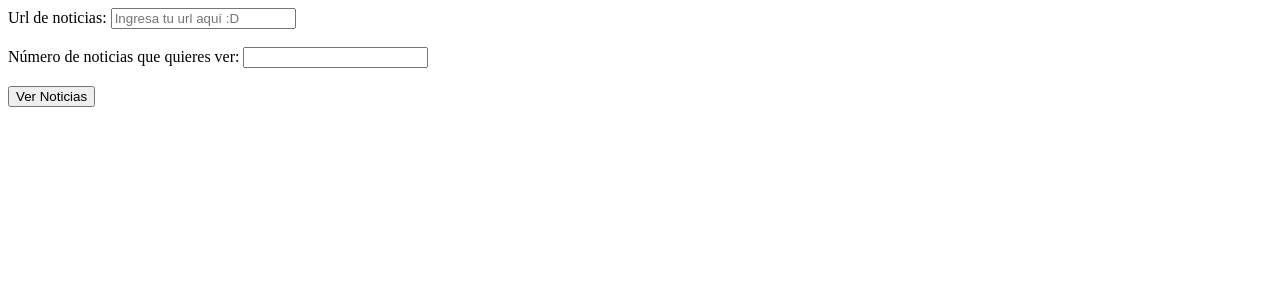
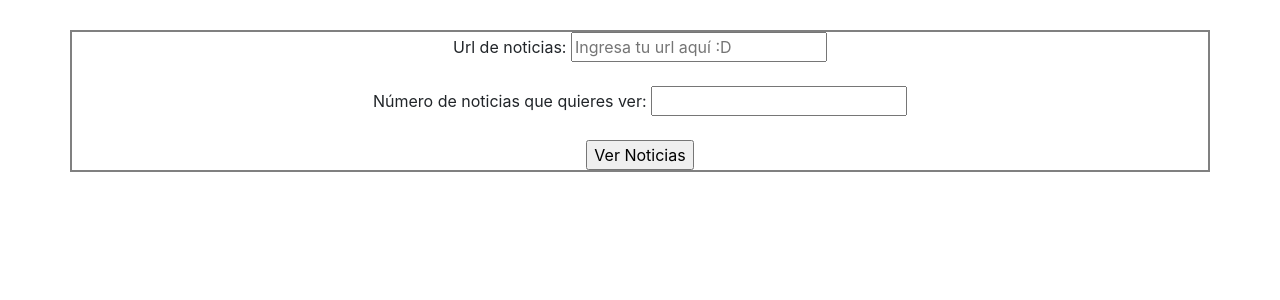
Before and after one commit to GreenNugget/OptWeb_Navegador, a PHP site: page / in a window 1280 px wide. Shown: the top 300 px of the page. Run offline with PHP 8.4, Linux system fonts and the light colour scheme; some libraries are stand-ins or nearby versions.

Commit message:
Funciona

```diff
--- a/index.html
+++ b/index.html
@@ -3,10 +3,11 @@
     <title>Noticias</title>
     <meta charset="UTF-8">
     <link rel="stylesheet" href="style.css">
+    <link rel="stylesheet" href="bootstrap-4.3.1-dist/css/bootstrap.min.css">
 </head>
 <body>
-    <section>
-        <form action="rss.php" method="POST">
+    <section class="container">
+        <form action="rss.php" method="POST" class="text-center">
             Url de noticias:
             <input type="text" id="url" name="url" placeholder="Ingresa tu url aquí :D"/><br><br>
             Número de noticias que quieres ver:
--- a/rss.php
+++ b/rss.php
@@ -17,7 +17,7 @@ foreach ($feed->get_items($items, $items) as $item) {
     echo '<div class="container">';
     echo '<p class="title">Título: <a href="' . $item->get_link() . '">' . $item->get_title() . '</a></p>';
     echo '<p class="newsB">Autor: ' . $item->get_author()->get_name() . '</p>';
-    echo '<p class="newsB">Fecha: ' . $item->get_date('Y-m-d H:i:s') . '</p>';
+    echo '<p class="newsB">Fecha: ' . $item->get_date('Y-m-d') . '</p>';
     echo '<p class="newsB">Descripción: ' . $item->get_description() . '</p>';
     echo '</div>';
     echo '</header>';
```
